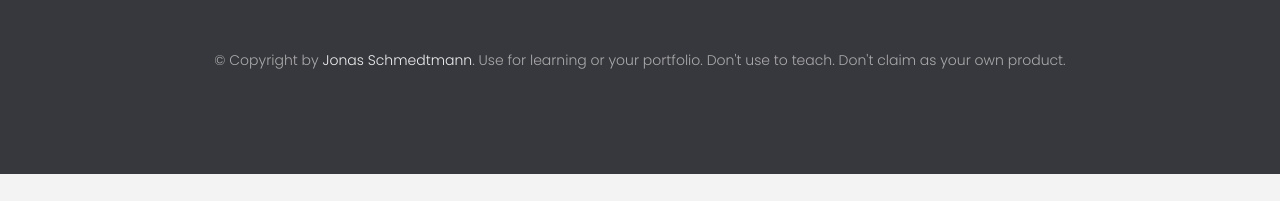
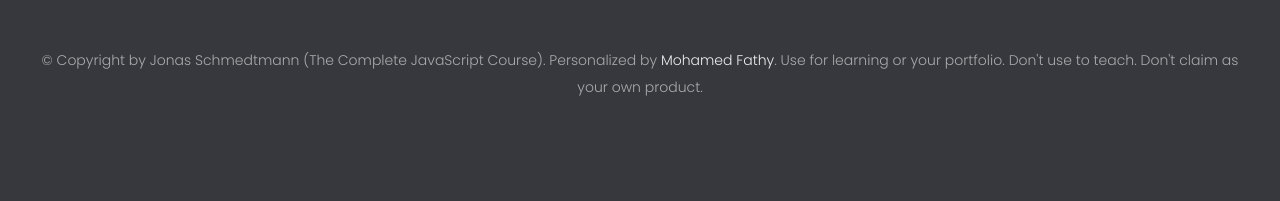
Before and after one commit to mhmd7710d/UI-for-Bank-Site-, a plain HTML site: page index.html in a window 1280 px wide. Shown: the part 4863-5064 px from the top of the page. Before the commit the page ends 5037 px from the top, so only its background shows below. Drawn offline with Linux system fonts and the light colour scheme.

Commit message:
Personalize footer credit, remove lecture leftover, add README

```diff
--- a/index.html
+++ b/index.html
@@ -23,7 +23,7 @@
           alt="Bankist logo"
           class="nav__logo"
           id="logo"
-          designer="Jonas"
+          designer="Mohamed"
           data-version-number="3.0"
         />
         <ul class="nav__links">
@@ -322,12 +322,13 @@
       </ul>
       <img src="img/icon.png" alt="Logo" class="footer__logo" />
       <p class="footer__copyright">
-        &copy; Copyright by
+        &copy; Copyright by Jonas Schmedtmann (The Complete JavaScript
+        Course). Personalized by
         <a
           class="footer__link twitter-link"
           target="_blank"
-          href="https://twitter.com/jonasschmedtman"
-          >Jonas Schmedtmann</a
+          href="https://github.com/mhmd7710d"
+          >Mohamed Fathy</a
         >. Use for learning or your portfolio. Don't use to teach. Don't claim
         as your own product.
       </p>
--- a/script.js
+++ b/script.js
@@ -385,8 +385,6 @@ logo.classList.remove('c', 'j');
 logo.classList.toggle('c');
 logo.classList.contains('c'); // not includes
 
-// Don't use
-logo.clasName = 'jonas';
 
 
 ///////////////////////////////////////
```
Also changed, not shown: 1 other file.
